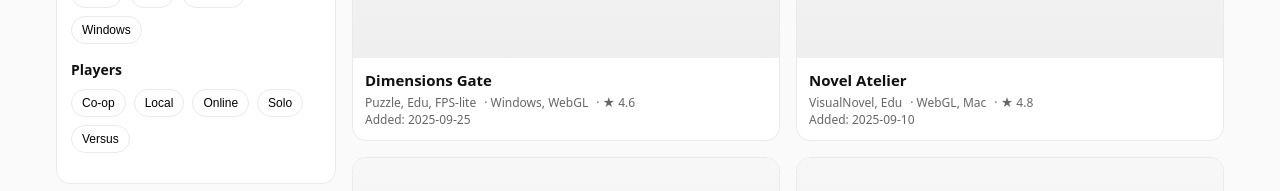
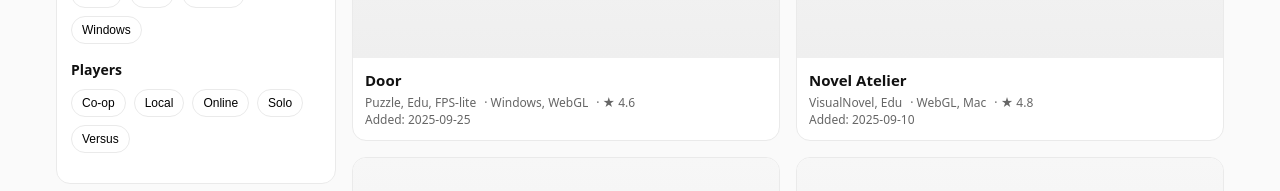
Before and after one commit to elecoffee/NCC_homepage, a plain HTML site: page index.html in a window 1280 px wide. Shown: the part 294-485 px from the top of the page. Drawn offline with Linux system fonts and the light colour scheme.

Commit message:
Update index.html

```diff
--- a/index.html
+++ b/index.html
@@ -88,7 +88,7 @@
 <script>
   // ---- サンプルデータ ----
   const GAMES = [
-    { id:"dim-gate",     title:"Dimensions Gate", genre:["Puzzle","Edu","FPS-lite"], platforms:["Windows","WebGL"], players:["Solo","Co-op"], rating:4.6, created:"2025-09-25", thumb:"", blurb:"四次元超立方体を歩いて学ぶ次元入門。" },
+    { id:"dim-gate",     title:"Door", genre:["Puzzle","Edu","FPS-lite"], platforms:["Windows","WebGL"], players:["Solo","Co-op"], rating:4.6, created:"2025-09-25", thumb:"", blurb:"四次元超立方体を歩いて学ぶ次元入門。" },
     { id:"spring-saber", title:"Spring Saber",    genre:["Action","Rhythm"],        platforms:["Windows"],         players:["Solo"],         rating:4.2, created:"2025-08-01", thumb:"", blurb:"軽快な斬撃と音ゲーの融合。" },
     { id:"orb-rally",    title:"Orb Rally",       genre:["Racing"],                 platforms:["Windows","Mac"],   players:["Versus","Online"], rating:4.0, created:"2025-06-12", thumb:"", blurb:"物理ベースの球体レース。" },
     { id:"novel-atelier",title:"Novel Atelier",   genre:["VisualNovel","Edu"],      platforms:["WebGL","Mac"],    players:["Solo"],         rating:4.8, created:"2025-09-10", thumb:"", blurb:"表現技法を実験できるノベルツール。" },
```
